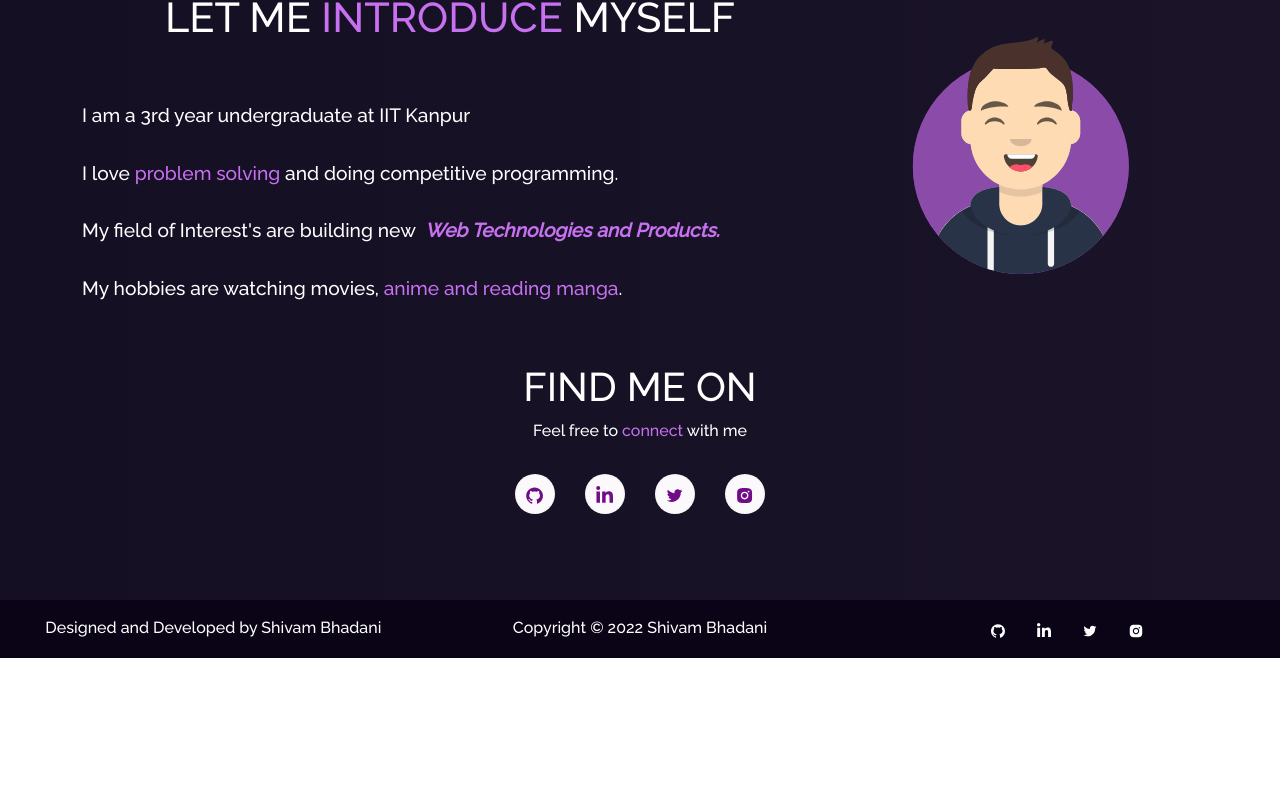
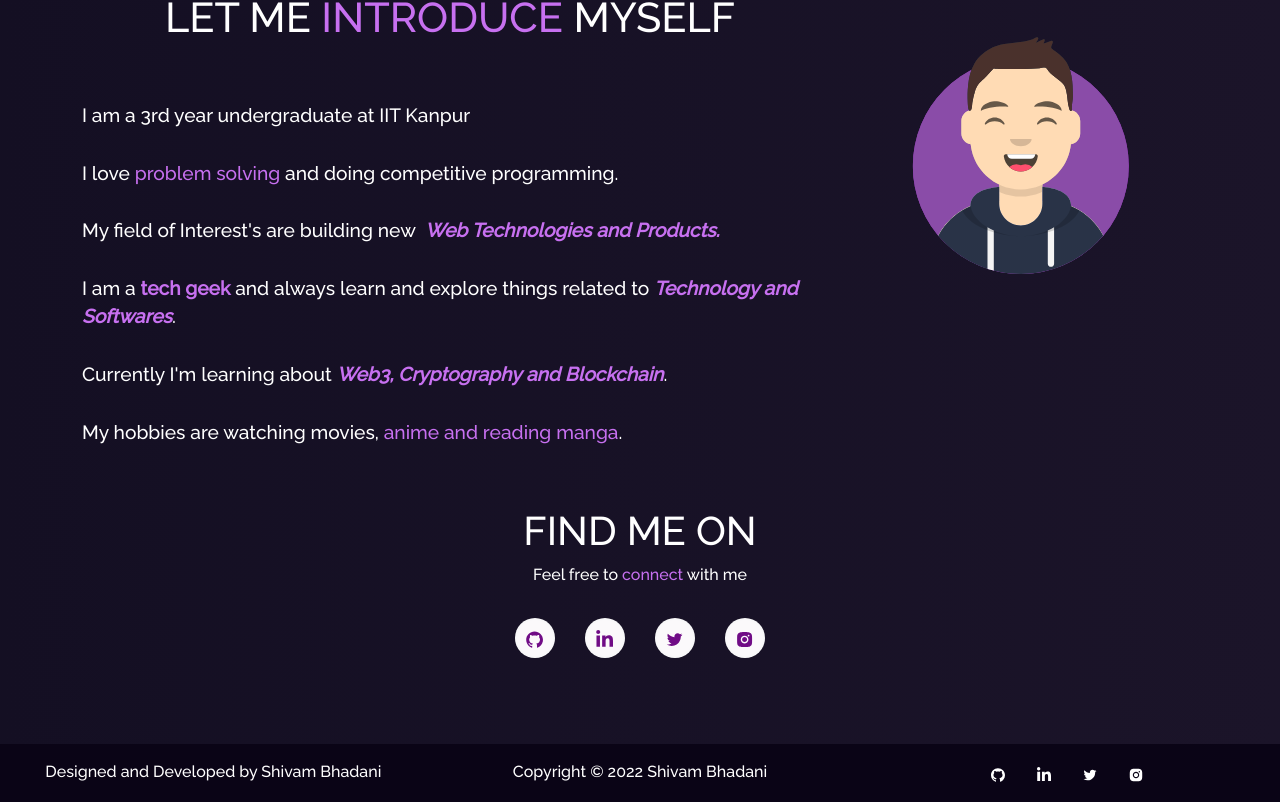
Before and after one commit to shivam-bhadani/Portfolio, a React (Create React App) app: page / in a window 1280 px wide. Shown: the part 883-1685 px from the top of the page. Before the commit the page ends 1541 px from the top, so only its background shows below. Built offline with nearby package versions, Linux system fonts and the light colour scheme.

Commit message:
modified home-about

```diff
--- a/src/components/Home/Home2.js
+++ b/src/components/Home/Home2.js
@@ -28,6 +28,12 @@ function Home2() {
               <i>
                 <b className="purple">Web Technologies and Products. </b>
               </i>
+              <br />
+              <br />
+              I am a <b className="purple">tech geek</b> and always learn and explore things related to <i><b className="purple">Technology and Softwares</b></i>.
+              <br />
+              <br />
+              Currently I'm learning about <i><b className="purple">Web3, Cryptography and Blockchain</b></i>.
               <br />
               <br />
               My hobbies are watching movies, <a className="purple" style={{ "textDecoration": "none" }} href="https://anilist.co/user/Shivam28nov/animelist" target={"_blank"}>anime and reading manga</a>.
```
